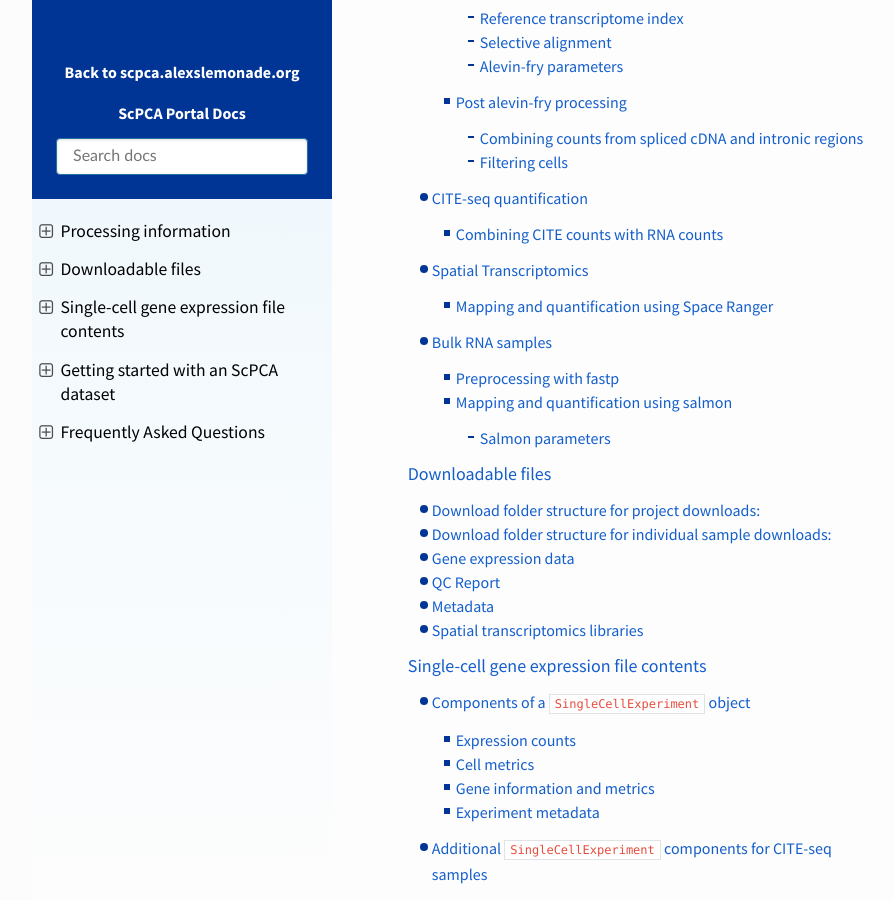
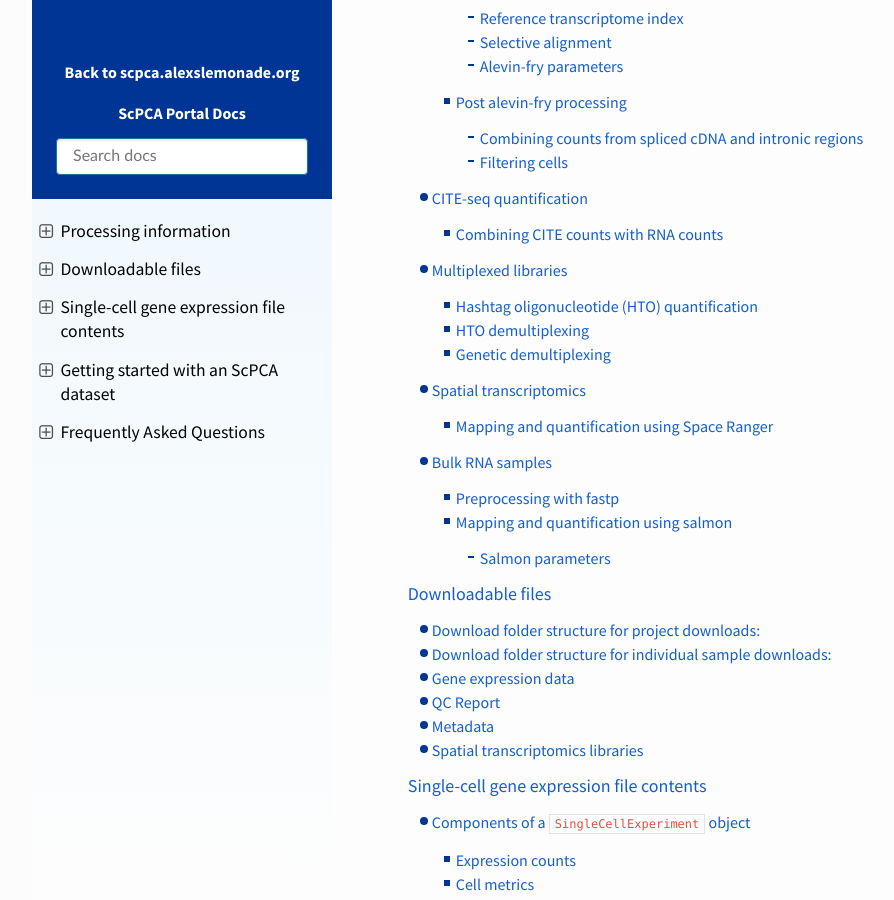
Before and after one commit to DongzeHE/scpca-docs, a Sphinx documentation site: the page built from docs/index.md, in a window 1280 px wide and 900 px high, scrolled down 376 px. Shown: the whole window, without its empty margins (158-1052 px from the left). Built offline with Sphinx 7.4.7 and the Read the Docs theme 2.0.0, drawn with Linux system fonts in a browser that asks for light colours; some of the changed lines change nothing that is shown.

Commit message:
Draft processing information

```diff
--- a/docs/processing_information.md
+++ b/docs/processing_information.md
@@ -71,7 +71,38 @@
 Cell barcodes that were present only in the RNA-seq data (i.e., did _not_ appear in the CITE-seq data) were assigned zero counts for all ADTs.
 When cells were [filtered based on RNA-seq content](#filtering-cells) after quantification, the CITE-seq count matrix was filtered to match.
 
-## Spatial Transcriptomics
+## Multiplexed libraries
+
+**_Data Available Soon_**
+
+Libraries with cells or nuclei from more than one biological sample were processed to allow demultiplexing using both hashtag oligonucleotide (HTO) results and genotype data.
+
+### Hashtag oligonucleotide (HTO) quantification
+
+HTO reads were also quantified using  [`salmon alevin`](https://salmon.readthedocs.io/en/latest/alevin.html) and [`alevin-fry`](https://alevin-fry.readthedocs.io/en/latest/), rounded to integer values.
+Reference indices were constructed from the submitter-provided list of HTO sequences corresponding to each library using the `--features` flag of `salmon index`.
+Mapping to these indices followed the same procedures as for RNA-seq data, including mapping with [selective alignment](#selective-alignment) and subsequent [quantification via alevin-fry](#alevin-fry-parameters).
+
+As with the [CITE-seq data](#combining-cite-counts-with-rna-counts), we retained all cells with RNA-seq data, setting HTO counts to zero for any missing cell barcodes.
+When cells were [filtered based on RNA-seq content](#filtering-cells) after quantification, the HTO count matrix was filtered to match.
+
+### HTO demultiplexing
+
+We performed HTO demultiplexing using both [DropletUtils::hashedDrops](https://rdrr.io/github/MarioniLab/DropletUtils/man/hashedDrops.html) and [Seurat::HTOdemux](https://rdrr.io/github/satijalab/seurat/man/HTODemux.html) on the _filtered_ cells, using default parameters for each.
+
+We report the demultiplexed sample calls and associated statistics for both algorithms, but do not separate the multiplexed library into individual samples.
+
+### Genetic demultiplexing
+
+We also performed demultiplexing analysis using genotype data following the procedures described in [Weber _et al._ (2021)](https://doi.org/10.1093/gigascience/giab062):
+- Bulk RNA-seq reads from each sample were mapped to the reference genome using `STAR` ([Dobin _et al._ 2013](https://doi.org/10.1093/bioinformatics/bts635))
+- Variants among the samples within each pool were identified and genotyped with [`bcftools mpileup`](https://samtools.github.io/bcftools/bcftools.html#mpileup) using the mapped bulk reads
+- Pooled single-cell or single-nuclei RNA-seq reads were mapped to the reference genome using `STARsolo` ([Kaminow _et al. (2021)](https://www.biorxiv.org/content/10.1101/2021.05.05.442755v1))
+- Individual cells were genotyped at the sites identified in the bulk RNA using [`cellsnp-lite`](https://cellsnp-lite.readthedocs.io)
+- Cell genotype calls were used to identify sample-of-origin with [`vireo`](https://vireosnp.readthedocs.io)
+
+
+## Spatial transcriptomics
 
 **_Data Available Soon_**
 
```
